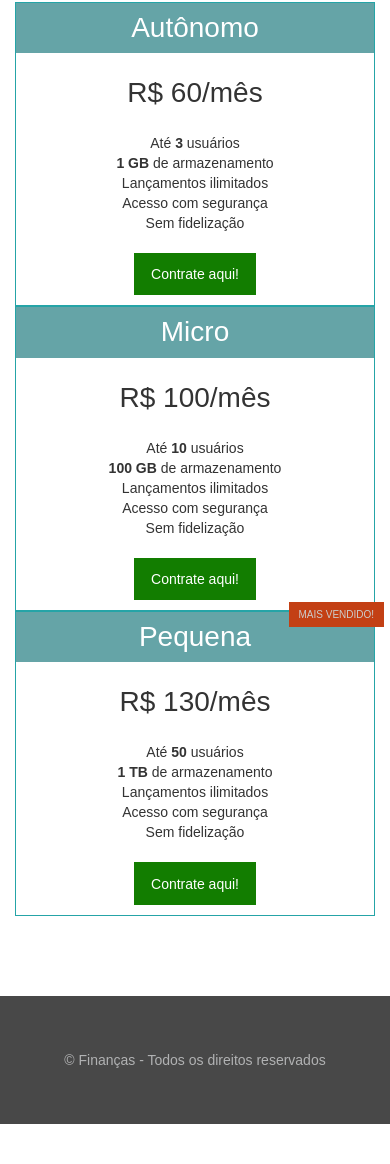
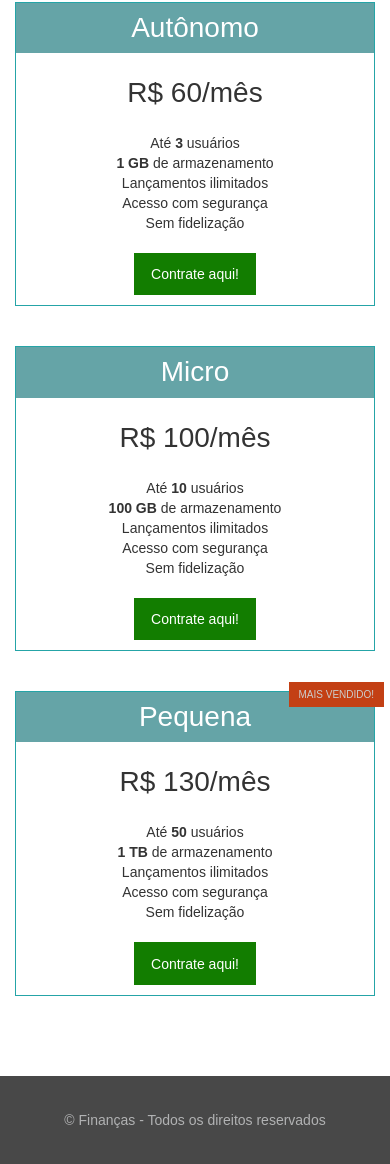
Before and after one commit to andersonblopes/web-design-responsivo, a plain HTML site: page index.html in a window 390 px wide. Shown: the part 1151-2315 px from the top of the page. Before the commit the page ends 2275 px from the top, so only its background shows below. Drawn offline with Linux system fonts and the light colour scheme.

Commit message:
Corrigindo margens ao redimensionar tela.

```diff
--- a/css/layout.css
+++ b/css/layout.css
@@ -35,7 +35,7 @@
 }
 
 .layout-rodape {
-	padding: 40px 0;
+	padding: 20px 0;
 
 	background-color: #484848;
 
@@ -43,3 +43,9 @@
 
 	text-align: center;
 }
+
+@media(max-width: 767px){
+	.layout-planos .row > div:not(.ultima-coluna) {
+		margin-bottom: 40px;
+	}
+}
--- a/index.html
+++ b/index.html
@@ -86,7 +86,7 @@
 						</article>
 					</div>
 
-					<div class="col-sm-4">
+					<div class="col-sm-4  ultima-coluna">
 						<article class="plano  plano--mais-popular">
 							<h2 class="plano__cabecalho">Pequena</h2>
 							<div class="plano__preco">R$ 130/mês</div>
```
